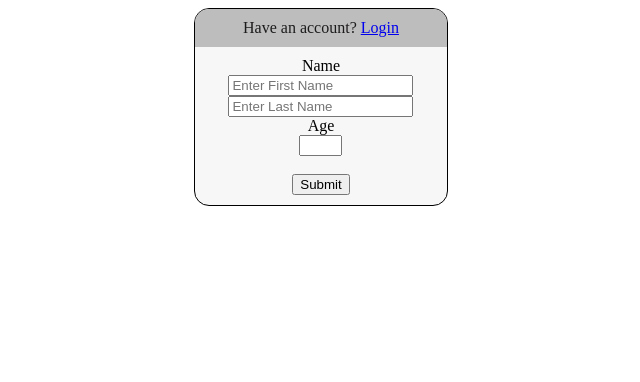
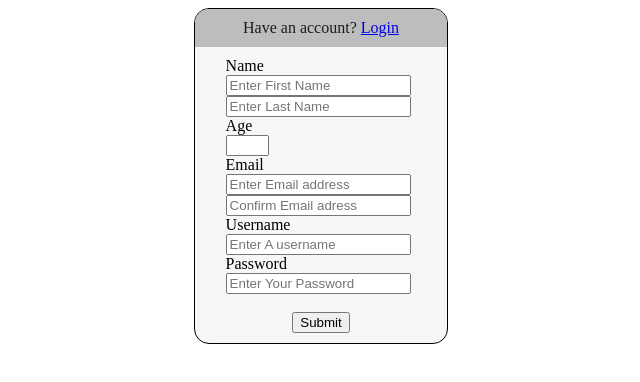
Before and after one commit to medelalan/ITC-111, a plain HTML site: page signInandregister/register.html in a window 1280 px wide. Shown: the whole page, without its empty margins (319-959 px from the left). Drawn offline with Linux system fonts and the light colour scheme.

Commit message:
complete signIn and registar form

```diff
--- a/signInandregister/register.html
+++ b/signInandregister/register.html
@@ -16,7 +16,7 @@
                 <form onsubmit="alert('Submit!');return false">
                     <div id="formData">
                         <!-- Name section -->
-                        <div class="label">
+                        <div class="registrationLabel">
                             <label>Name</label><br>
                             <input type="text" name="firstName" placeholder="Enter First Name">
                             <input type="text" name="lastName" placeholder="Enter Last Name">
@@ -24,25 +24,33 @@
                         <!-- Name section end -->
 
                         <!-- Age section -->
-                        <div class="label">
+                        <div class="registrationLabel">
                             <label>Age</label><br>
                             <input type="number" name="age" id="age">
                         </div>
                         <!-- Age section end -->
 
                         <!-- Email section -->
-                        <div id="label">
-
+                        <div class="registrationLabel">
+                            <label>Email</label><br>
+                            <input type="email" name="eMail" placeholder="Enter Email address">&nbsp;
+                            <input type="email" name="eMail" placeholder="Confirm Email adress">
                         </div>
                         <!-- Email section end -->
-                        <div id="label">
 
-                        </div>
                         <!-- Username section-->
-                        <div id="label">
-
+                        <div class="registrationLabel">
+                            <label>Username</label><br>
+                            <input type="text" name="userName" placeholder="Enter A username">
                         </div>
                         <!-- Username section end -->
+
+                        <!-- Password section -->
+                        <div class="registrationLabel">
+                            <label>Password</label>
+                            <input type="text" name="password" placeholder="Enter Your Password">&nbsp;
+                        </div>
+                        <!-- Password section end -->
                         <br>
                         <input type="submit" name="submit">
                     </div>
--- a/signInandregister/style.css
+++ b/signInandregister/style.css
@@ -18,18 +18,13 @@
     color: black;
     padding: 10px;
 }
-#formData2 {
-    text-align: center;
-    color: black;
-    padding: 10px;
+.registrationLabel {
+    text-align: left;
+    margin-left: 21px;
 }
-#label {
-    text-align: center;
-}
-.label {
+.signInLabel {
     text-align: center;
 }
 #age {
-    text-align: center;
     width: 35px;
 }
```
